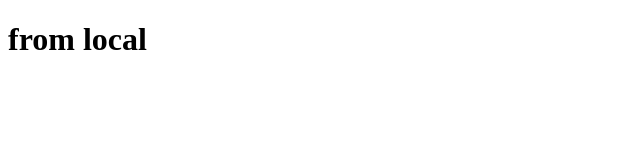
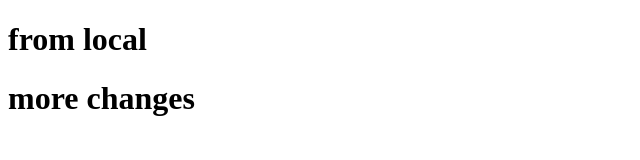
Before and after one commit to jamesjkim88/GitTest, a plain HTML site: page index.html in a window 1280 px wide. Shown: the whole page, without its empty margins (0-640 px from the left). Drawn offline with Linux system fonts and the light colour scheme.

Commit message:
updated index.html on test branch

```diff
--- a/index.html
+++ b/index.html
@@ -6,5 +6,6 @@
 </head>
 <body>
     <h1>from local</h1>
+    <h1>more changes</h1>
 </body>
 </html>
```
